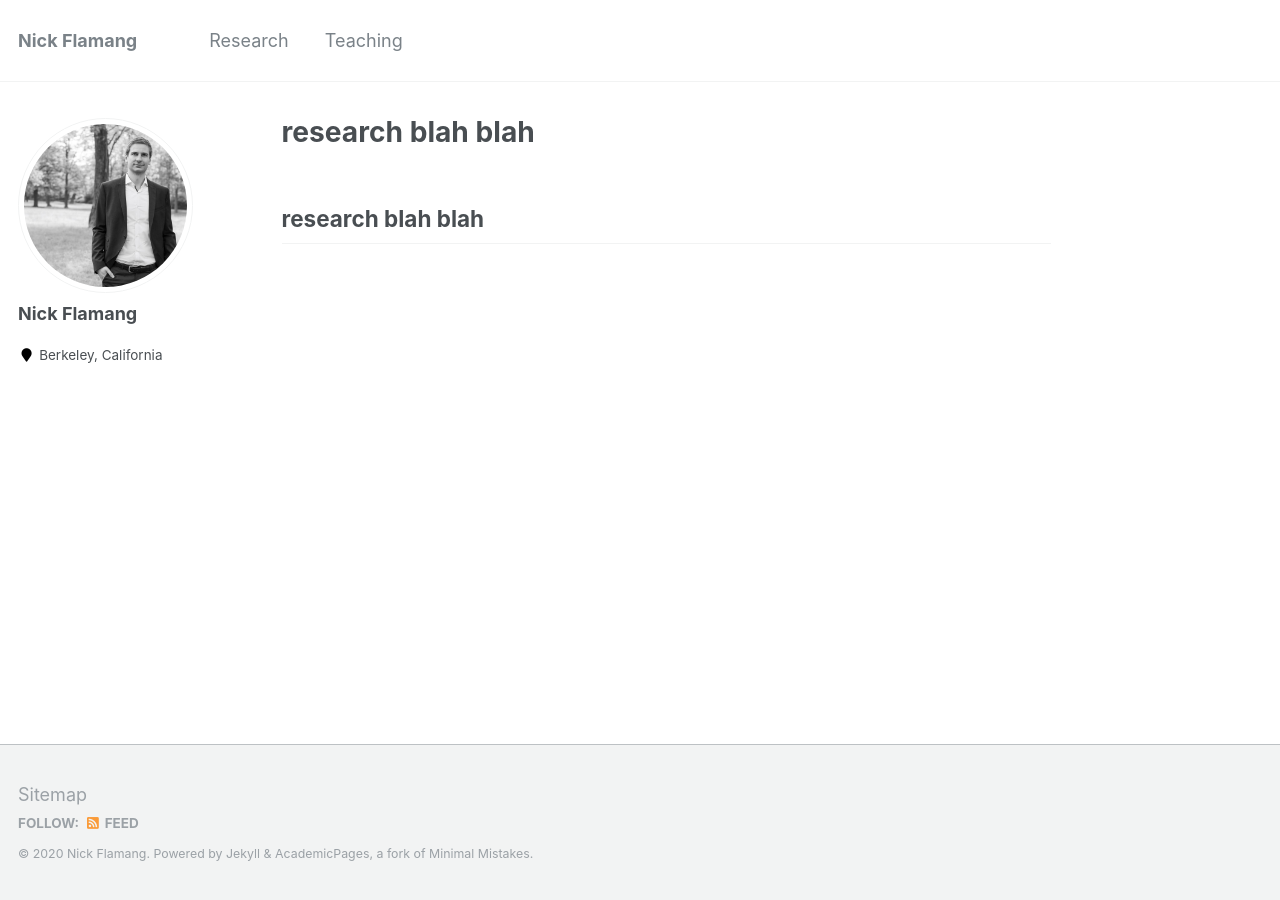
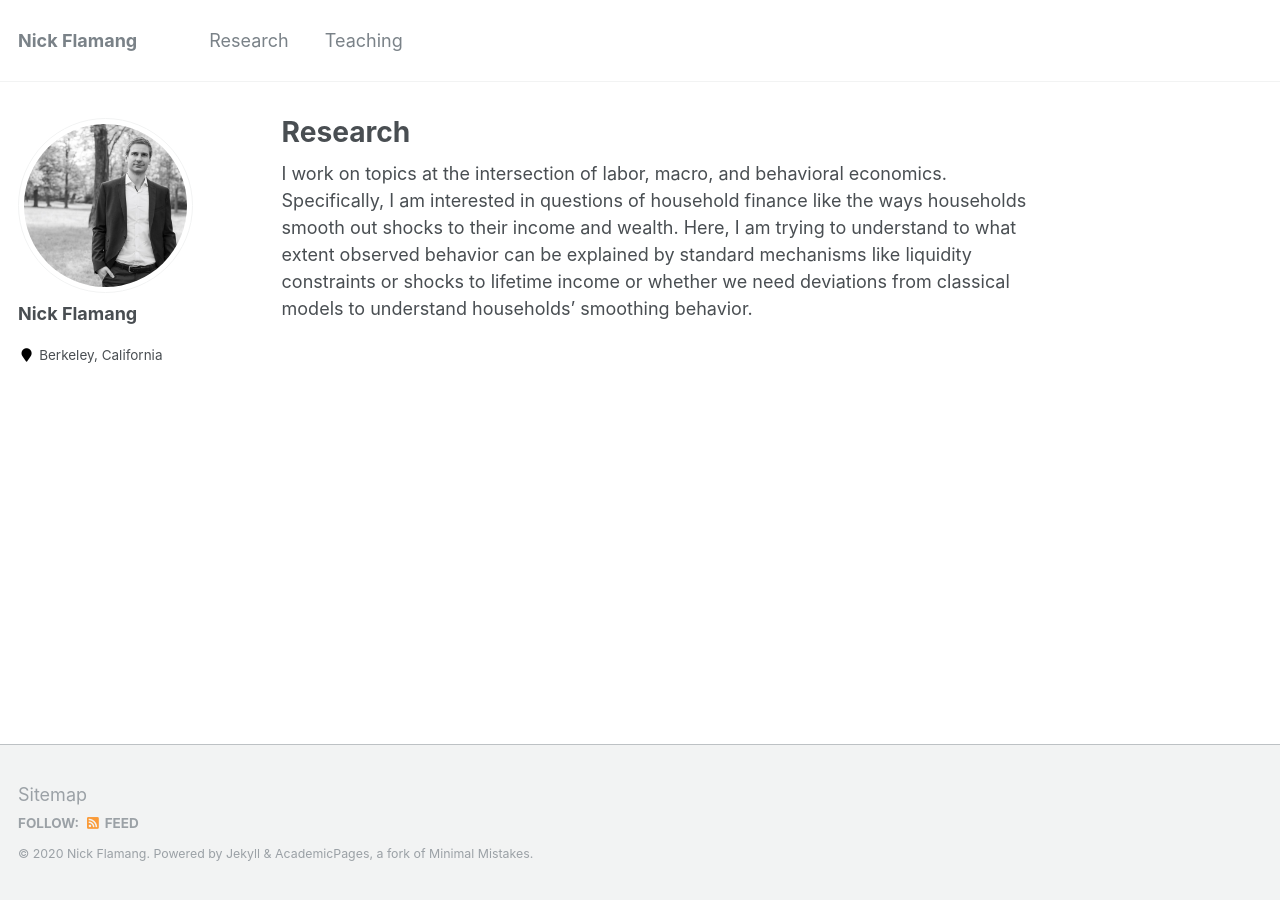
Before and after one commit to nickflamang/nickflamang.github.io, a Jekyll site: the page built from research.md, in a window 1280 px wide. Built offline with Jekyll 4.4.1, drawn with Linux system fonts in a browser that asks for light colours; our own code applies the rules of GitHub Pages for plain Markdown files.

Commit message:
Update research.md

```diff
--- a/research.md
+++ b/research.md
@@ -1 +1,5 @@
-## research blah blah
+---
+title: Research
+---
+
+I work on topics at the intersection of labor, macro, and behavioral economics. Specifically, I am interested in questions of household finance like the ways households smooth out shocks to their income and wealth. Here, I am trying to understand to what extent observed behavior can be explained by standard mechanisms like liquidity constraints or shocks to lifetime income or whether we need deviations from classical models to understand households' smoothing behavior.
```
